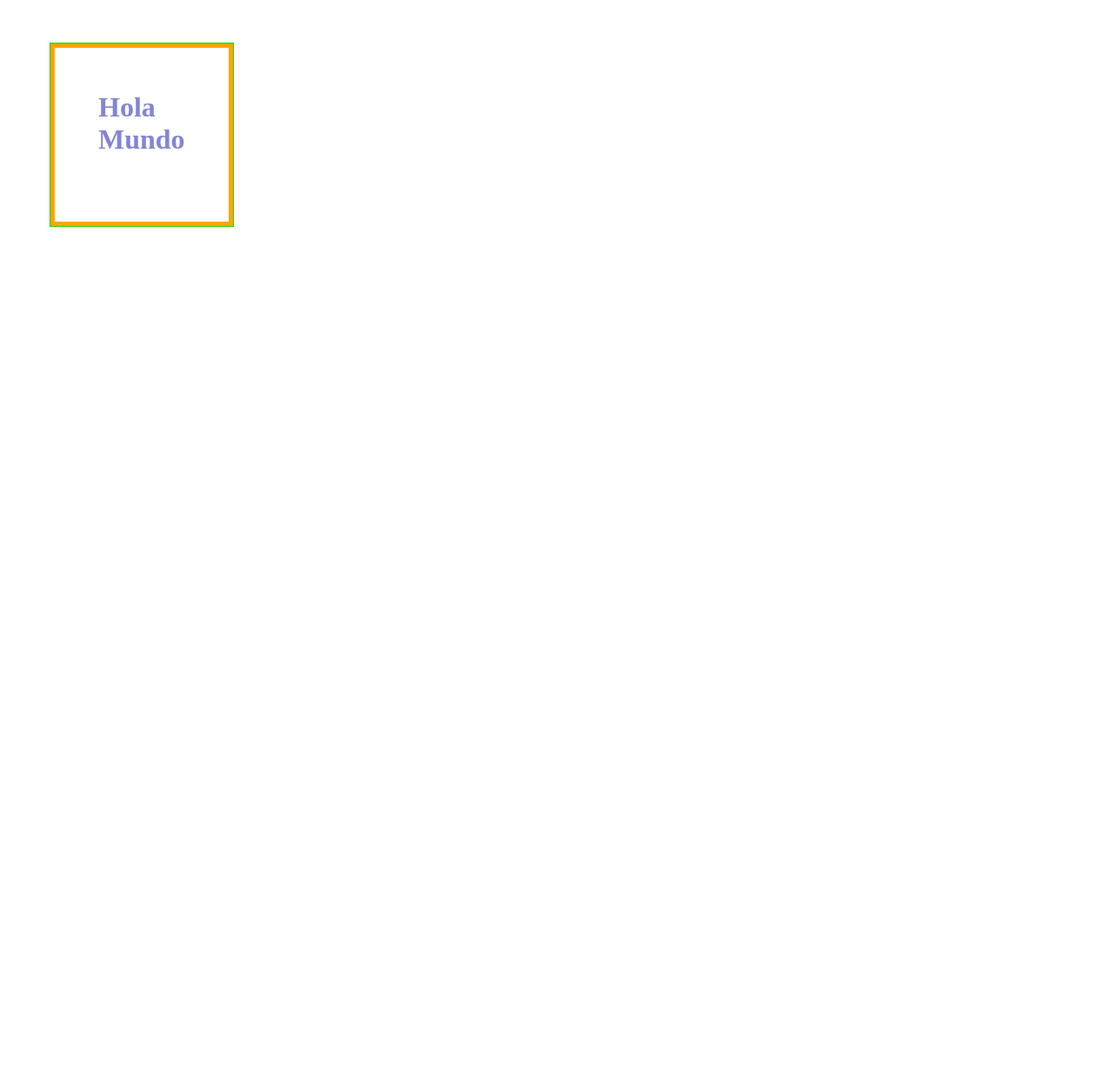
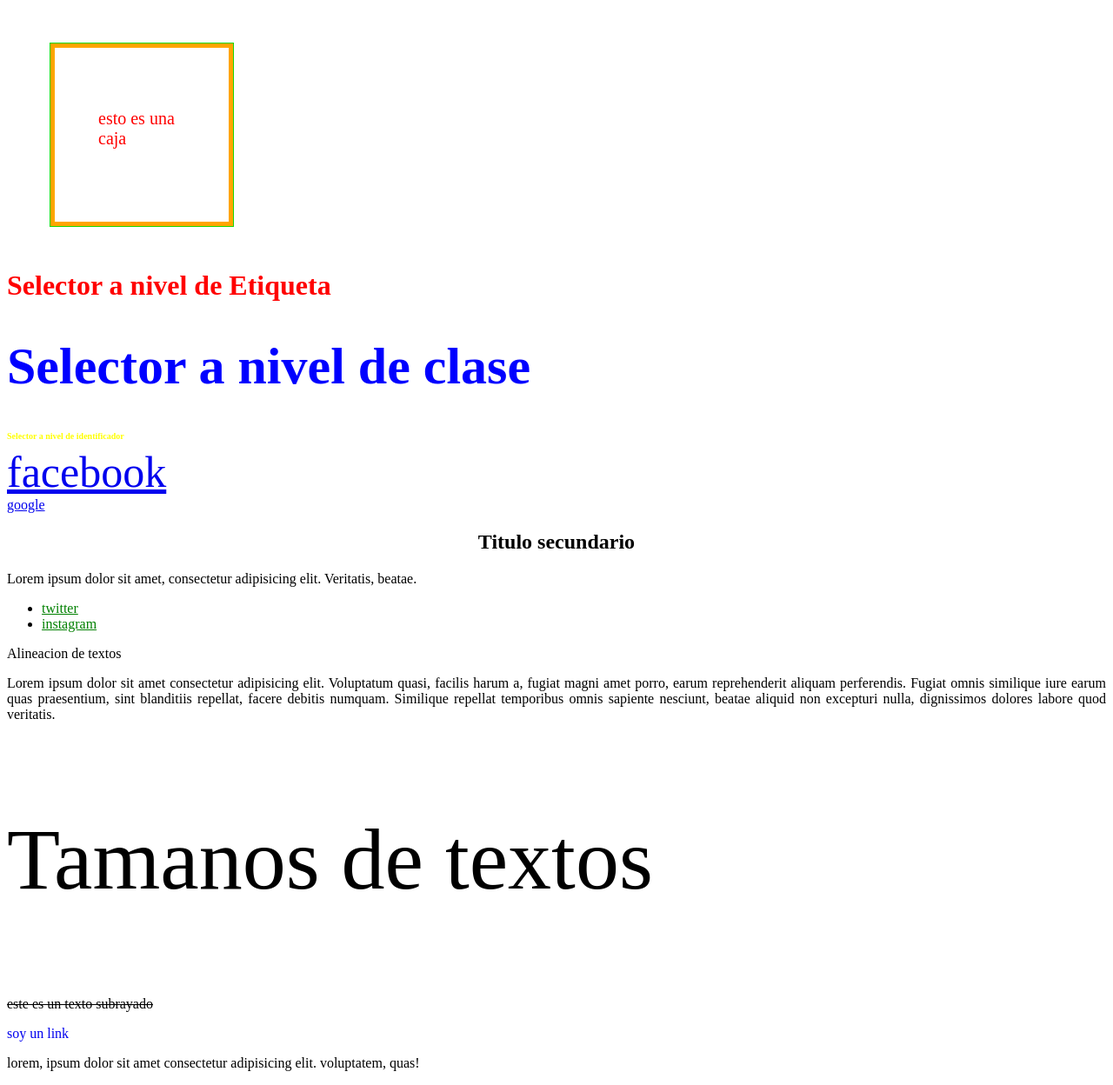
Before and after one commit to jsebas-ar/proyecto-3-CSS, a plain HTML site: page index.html in a window 1280 px wide. Shown: the whole page at 87% size. Before the commit the page ends 800 px from the top, so only its background shows below. Drawn offline with Linux system fonts and the light colour scheme.

Commit message:
Separar el CSS en un nuevo archivo y agregar mas estilos

```diff
--- a/index.html
+++ b/index.html
@@ -4,25 +4,59 @@
 <head>
     <meta charset="UTF-8">
     <meta name="viewport" content="width=device-width, initial-scale=1.0">
+    <link rel="stylesheet" href="style.css">
     <title>Estilos con CSS</title>
 </head>
 <body>
-    <h1>Hola Mundo</h1>
 
-    <style>
+    <!-- Ejercicio de caja -->
+    <div class="caja">
+        <p>esto es una caja</p>
+    </div>
 
-        h1 {
-            color: rgba(34, 34, 179, 0.558);
-            outline: 1px solid rgb(25, 216, 4);
-            width: 100px;
-            height: 100px;
-            border: 5px solid orange;
-            padding: 50px;
-            margin: 50px;
-        }
+    <!-- Ejercicio de Selectores -->
+    <h1>Selector a nivel de Etiqueta</h1>
+    <h1 class="texto-grande">Selector a nivel de clase</h1>
+    <h1 id="texto-pequeno">Selector a nivel de identificador</h1>
 
+    <header>
+        <nav>
+            <a href="wwww.facebook.com">facebook</a>
+        </nav>
+    </header>
 
-    </style>
+    <a href="www.google.com">google</a>
 
+    <h2>Titulo secundario</h2>
+
+    <p class="texto-centrado">Lorem ipsum dolor sit amet, consectetur adipisicing elit. Veritatis, beatae.</p>
+
+    <aside>
+        <nav>
+            <ul>
+                <li>
+                    <a href="">twitter</a>
+                </li>
+                <li>
+                    <a href="">instagram</a>
+                </li>
+            </ul>
+        </nav>
+        <a href=""></a>
+    </aside>
+
+    <!-- estilizar texto -->
+
+    <p class="alineacion">Alineacion de textos</p>
+
+    <p class="alineacion">Lorem ipsum dolor sit amet consectetur adipisicing elit. Voluptatum quasi, facilis harum a, fugiat magni amet porro, earum reprehenderit aliquam perferendis. Fugiat omnis similique iure earum quas praesentium, sint blanditiis repellat, facere debitis numquam. Similique repellat temporibus omnis sapiente nesciunt, beatae aliquid non excepturi nulla, dignissimos dolores labore quod veritatis.</p>
+
+    <p class="tamanos">Tamanos de textos</p>
+
+    <p class="decoraciones">este es un texto subrayado</p>
+
+    <a class="quitar-subrayado" href="www.google.com">soy un link</a>
+
+    <p class="transformaciones">Lorem, ipsum dolor sit amet consectetur adipisicing elit. Voluptatem, quas!</p>
 </body>
 </html>
--- /dev/null
+++ b/style.css
@@ -0,0 +1,88 @@
+
+/* ejercicio de caja */
+.caja {
+    /* propiedades especiales que se heredan */
+    font-size: 20px;
+    color: red;
+
+    outline: 1px solid rgb(25, 216, 4);
+    width: 100px;
+    height: 100px;
+    padding: 50px;
+    border: 5px solid orange;
+    margin: 50px;
+}
+
+/* ejercicio de selectores */
+header > nav > a {
+    font-size: 50px;
+}
+
+aside a {
+    color: green;
+}
+
+/* compartir propiedad css */
+h2, .texto-centrados {
+    text-align: center;
+}
+
+
+h1 {
+    color: red;
+}
+
+.texto-grande {
+    font-size: 60px;
+    color: blue;
+}
+
+#texto-pequeno {
+    font-size: 10px;
+    color: yellow;
+}
+
+/* estilizar textos */
+
+/* text-align */
+.alineacion {
+    /* alineacion a la izquier */
+    /* text-align: left; */
+
+    /* alineacion al centro */
+    /* text-align: center; */
+
+    /* alineacion a la derecha */
+    /* text-align: right; */
+
+    /* justificar texto */
+    text-align: justify;
+}
+
+.tamanos {
+    /* tamano por defecto */
+    /* font-size: 16px; */
+    font-size: 100px;
+}
+
+.decoraciones {
+    /* subrayado */
+    /* text-decoration: underline; */
+
+    text-decoration: line-through;
+}
+
+.quitar-subrayado {
+    text-decoration: unset;
+}
+
+.transformaciones {
+    /* primera letra de cada palabra en mayuscula */
+    /* text-transform: capitalize; */
+
+    /* todo en mayuscula */
+    /* text-transform: uppercase; */
+
+    /* todo minusculas */
+    text-transform: lowercase;
+}
```
